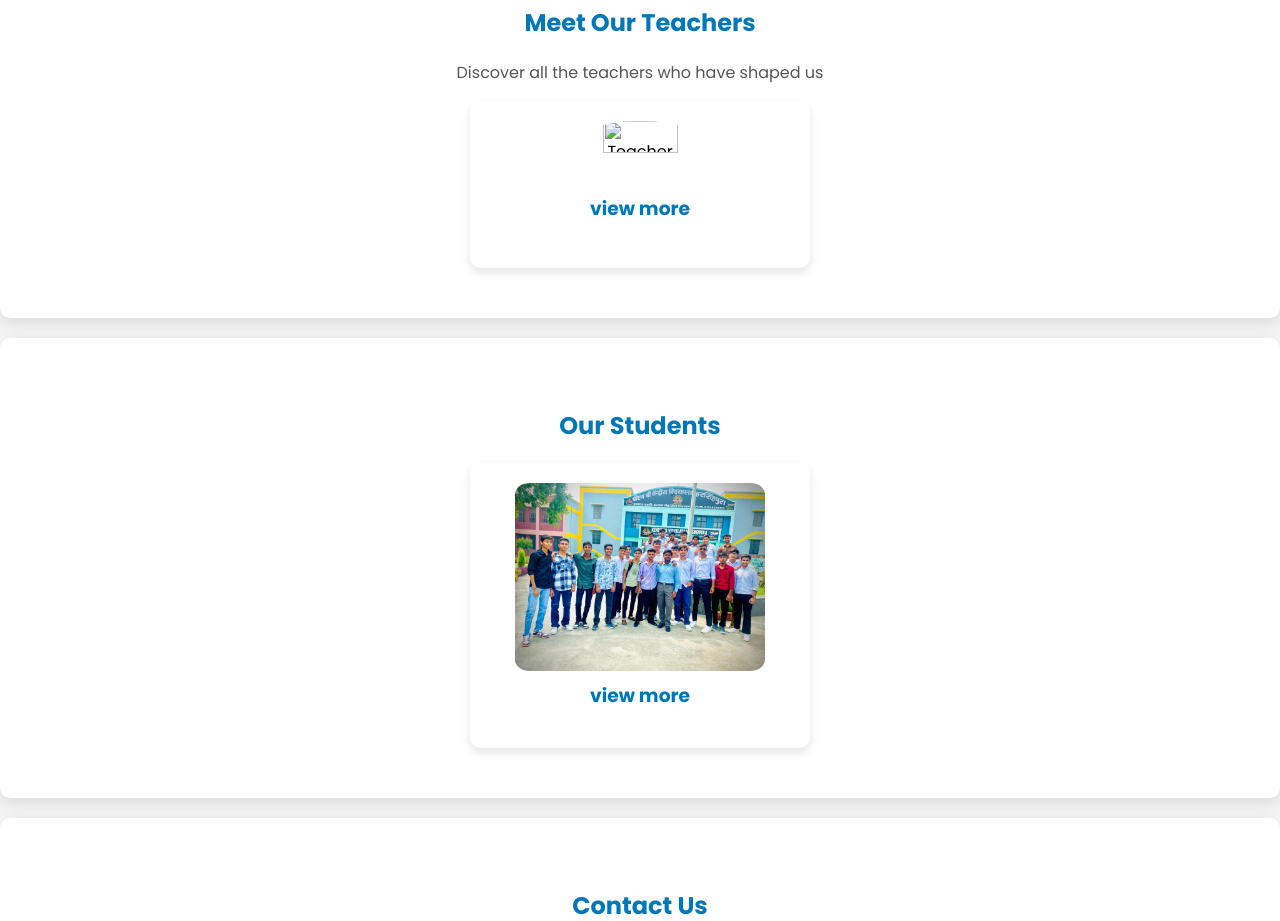
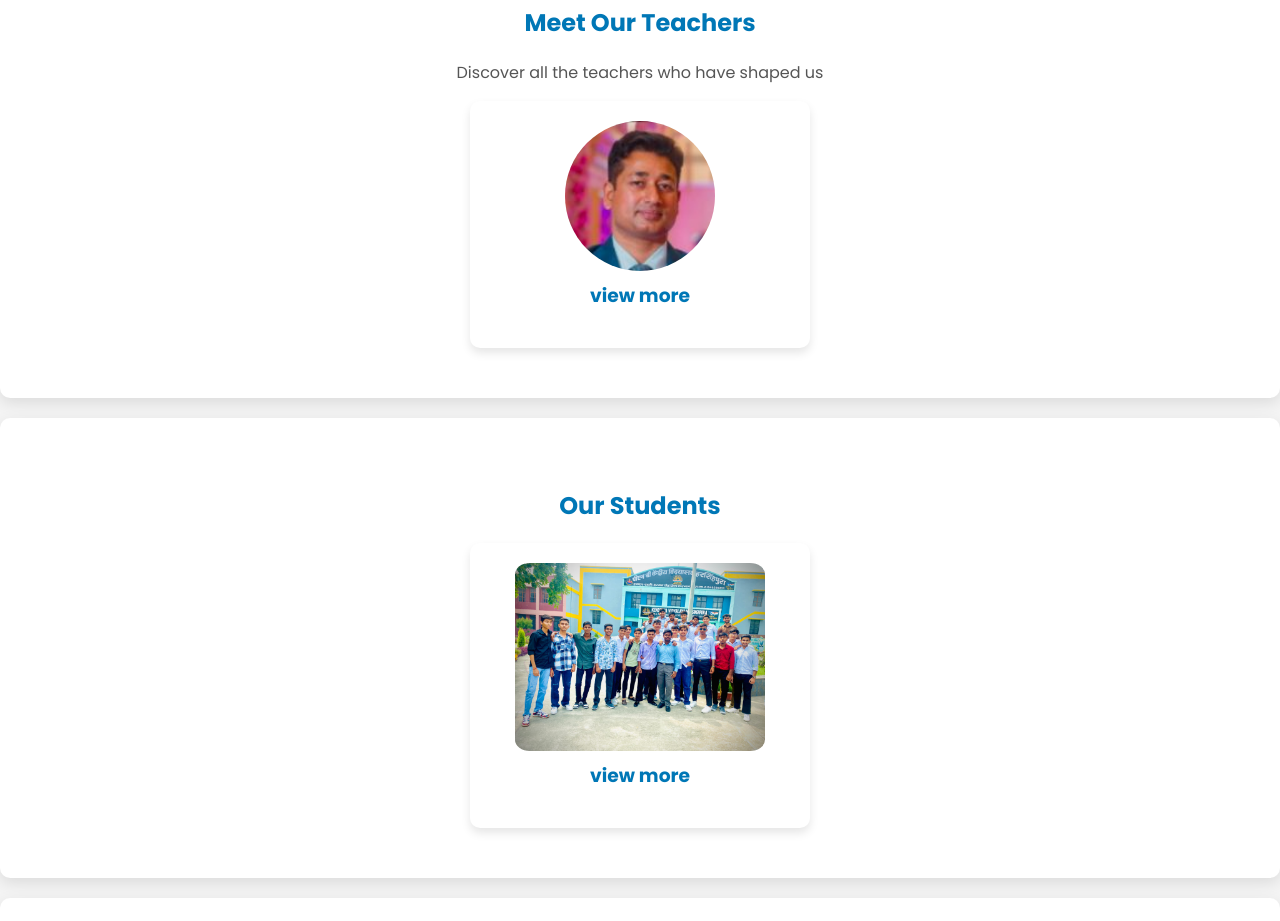
Before and after one commit to tom-kumar/School-web, a plain HTML site: page index.html in a window 1280 px wide. Shown: the part 1000-1921 px from the top of the page. Drawn offline with Linux system fonts and the light colour scheme; the site is published under a folder, as on GitHub Pages, so addresses that start at the root find nothing.

Commit message:
Update index.html

```diff
--- a/index.html
+++ b/index.html
@@ -92,7 +92,7 @@
         <p>Discover all the teachers who have shaped us</p>
         <div class="card-container">
             <div class="card">
-                <img src="/IMAGES/sarvesh.jpeg" alt="Teacher 1">
+                <img src="images/sarvesh.jpeg" alt="Teacher 1">
                 <h3><a class="link" href="images2.html",>view more </a></h3>
             </div>
         </div>
```
